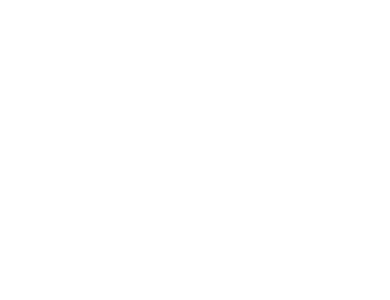
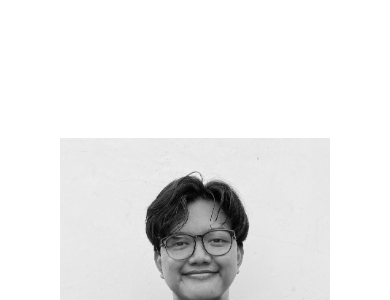
Before and after one commit to luthfibintang/azisya-portfolio, a React (Vite) app: page / in a window 390 px wide. Shown: the part 1700-2000 px from the top of the page. Built offline with nearby package versions, Linux system fonts and the light colour scheme.

Commit message:
fix: Make section 2 responsive and adjust scroll trigger end positions for better responsiveness

```diff
--- a/src/App.jsx
+++ b/src/App.jsx
@@ -330,7 +330,7 @@ useEffect(() => {
         scrollTrigger: {
           trigger: aboutMeTextRef.current,
           start: 'top 90%',
-          end: 'top 50%',
+          end: 'top 65%',
           scrub: true,
         }
       }
@@ -349,7 +349,7 @@ useEffect(() => {
         scrollTrigger: {
            trigger: whatIDoTitleRef.current,
             start: 'top 90%',
-            end: 'top 50%',
+            end: 'top 65%',
             scrub: true,
         },
       }
@@ -368,7 +368,7 @@ useEffect(() => {
         scrollTrigger: {
           trigger: whatIDoTextRef.current,
           start: 'top 90%',
-          end: 'top 50%',
+          end: 'top 65%',
           scrub: true,
         }
       }
@@ -740,20 +740,20 @@ useEffect(() => {
         </section>
 
         {/* Section 2 for about me and what to do  */}
-        <section ref={section2Ref} className='w-screen h-screen bg-white flex py-40 px-40 justify-between gap-10'>
+        <section ref={section2Ref} className='w-screen bg-white flex flex-col xl:flex-row py-15 px-15 sm:py-20 sm:px-20 md:py-25 md:px-25 lg:py-30 lg:px-30 xl:py-35 xl:px-35 2xl:py-40 2xl:px-40 justify-between gap-10'>
           {/* About me */}
-          <div className='w-1/2 flex flex-col justify-between'>
-            <div className='flex flex-col gap-10'>
-              <h1 ref={aboutMeTitleRef} className='text-5xl font-semibold'>About Me</h1>
-              <p ref={aboutMeTextRef} className='text-base max-w-2xl leading-7'>I’m a fullstack developer currently pursuing a degree in Informatics, with a strong focus on building modern web and mobile applications. Most of my experience comes from academic projects, hackathons, and personal exploration, which taught me how to solve problems with clarity and structure.</p>
+          <div className='xl:w-1/2 flex flex-col gap-10 justify-between'>
+            <div className='flex flex-col gap-4 xl:gap-10'>
+              <h1 ref={aboutMeTitleRef} className='text-2xl md:text-3xl lg:text-4xl 2xl:text-5xl font-semibold'>About Me</h1>
+              <p ref={aboutMeTextRef} className='text-sm sm:text-base 2xl:text-lg xl:max-w-2xl leading-7'>I’m a fullstack developer currently pursuing a degree in Informatics, with a strong focus on building modern web and mobile applications. Most of my experience comes from academic projects, hackathons, and personal exploration, which taught me how to solve problems with clarity and structure.</p>
             </div>
-            <div className='flex flex-col gap-10'>
-              <h1 ref={whatIDoTitleRef} className='text-5xl font-semibold'>What i do</h1>
-              <p ref={whatIDoTextRef} className='text-base max-w-2xl leading-7'>I primarily work with JavaScript, TypeScript, and PHP to build fullstack applications across both web and mobile platforms. My backend experience includes building REST APIs and scalable architectures with Laravel, Node.js, and Express.js, often paired with databases like MySQL, PostgreSQL, MongoDB, and Firebase. On the frontend, I create responsive interfaces using React.js and mobile experiences using React Native focusing on usability and performance. I enjoy switching between backend logic and frontend development, always aiming for maintainable code and real-world impact.</p>
+            <div className='flex flex-col gap-4 xl:gap-10'>
+              <h1 ref={whatIDoTitleRef} className='text-2xl md:text-3xl lg:text-4xl 2xl:text-5xl font-semibold'>What i do</h1>
+              <p ref={whatIDoTextRef} className='text-sm sm:text-base 2xl:text-lg xl:max-w-2xl leading-7'>I primarily work with JavaScript, TypeScript, and PHP to build fullstack applications across both web and mobile platforms. My backend experience includes building REST APIs and scalable architectures with Laravel, Node.js, and Express.js, often paired with databases like MySQL, PostgreSQL, MongoDB, and Firebase. On the frontend, I create responsive interfaces using React.js and mobile experiences using React Native focusing on usability and performance. I enjoy switching between backend logic and frontend development, always aiming for maintainable code and real-world impact.</p>
             </div>
           </div>
-          <div className='flex flex-col gap-10 w-1/2 items-center justify-end py-10'>
-            <img src={images.profileImage} className='w-auto h-full object-cover' alt='Profile Image'/>
+          <div className='flex flex-col gap-10 xl:w-2/5 items-end justify-center'>
+            <img src={images.profileImage} className='w-full h-auto object-cover' alt='Profile Image'/>
             {/* <a ref={(el) => (menuRefs.current[4] = el)} className='btn-animation text-lg relative' href="#">
               <div className='jump-animation flex relative btn-semibold'>
                 get Resume
```
